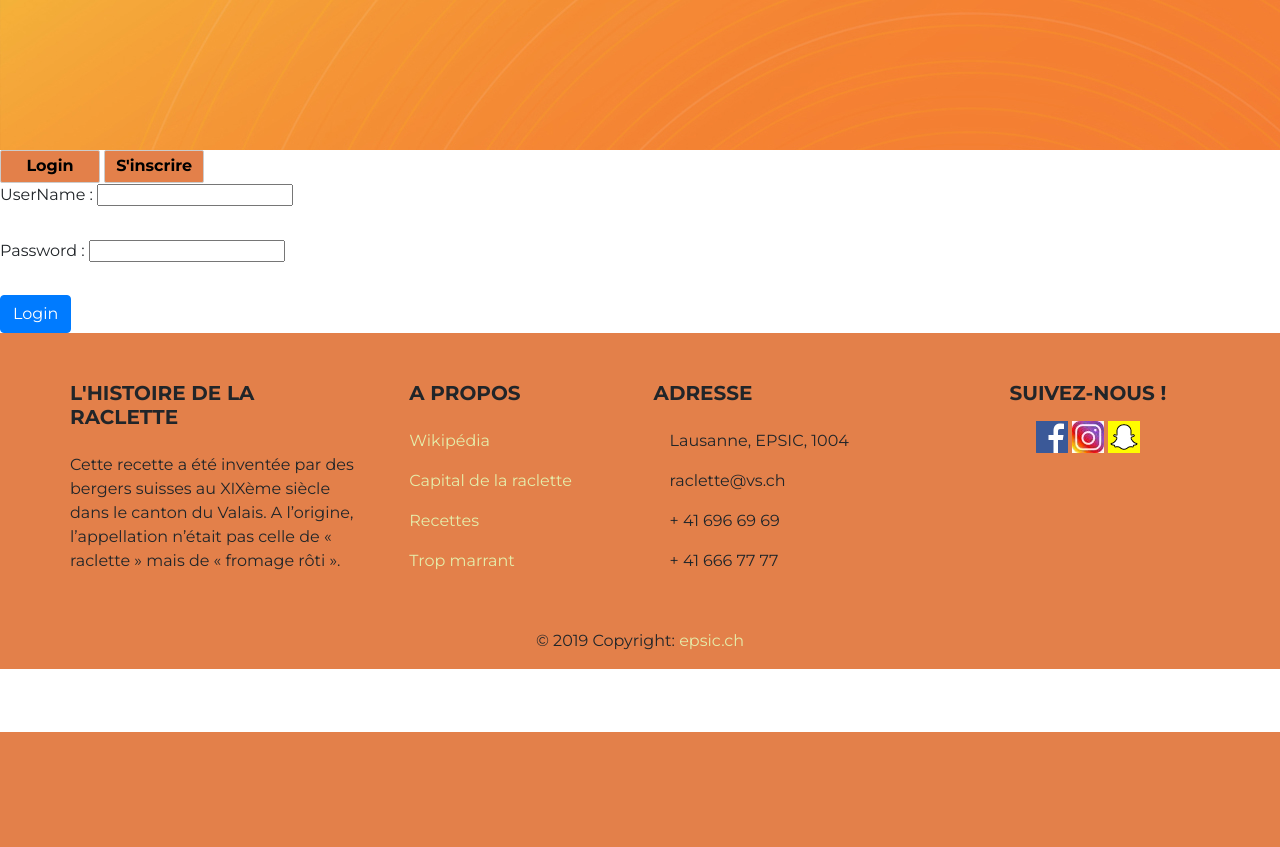
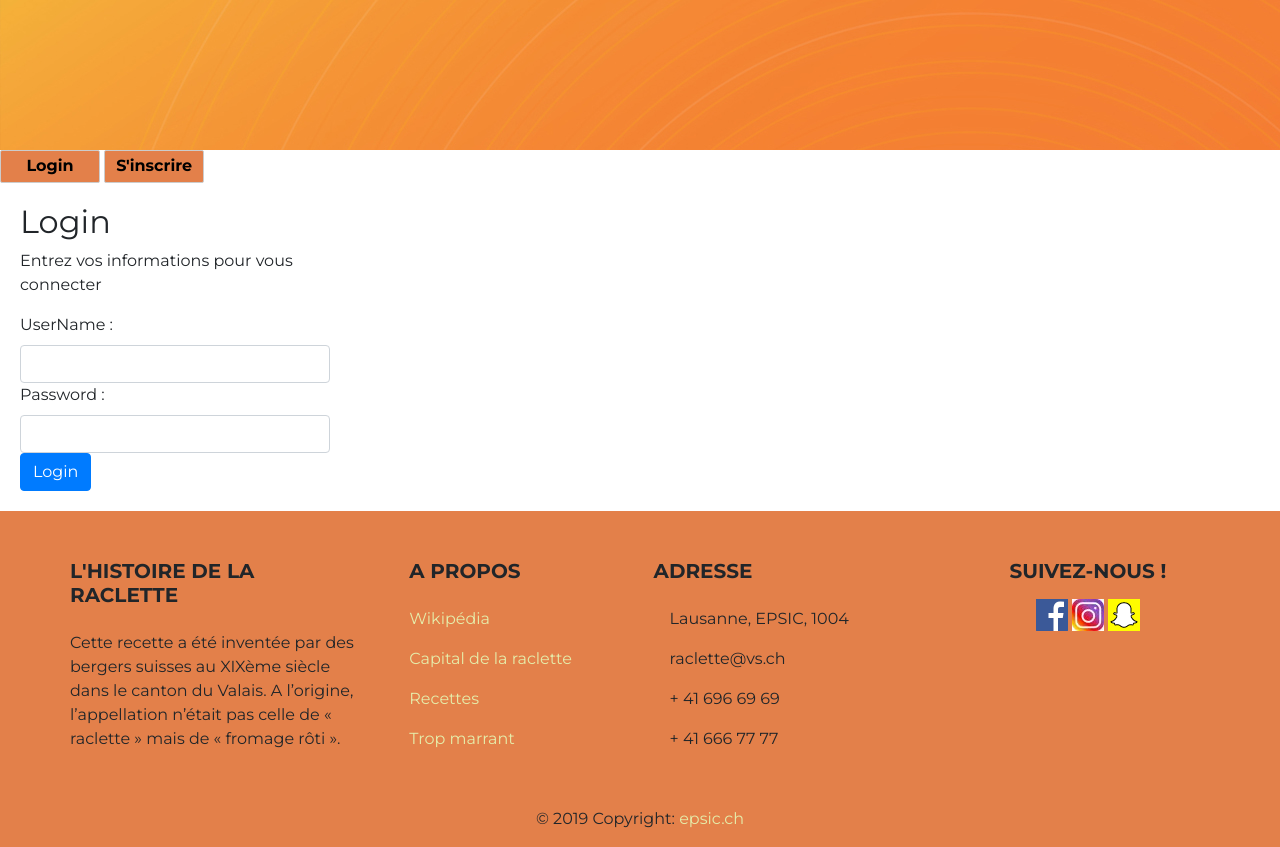
Before and after one commit to Sykos/WebShop151, a PHP site: page /?page=login in a window 1280 px wide; the page is wider, and only the part inside the window is pictured. Shown: the part 68-915 px from the top of that part. Before the commit the page ends 800 px from the top of that part, so only its background shows below. Run offline with PHP 8.4, Linux system fonts and the light colour scheme; some libraries are stand-ins or nearby versions.

Commit message:
Test login

```diff
--- a/views/loginView.php
+++ b/views/loginView.php
@@ -31,18 +31,23 @@
 
           <div class="row">
               <div class="col-md-12">
-                  <!-- INSERT BODY -->
-
-               <form action = "?page=login" method = "post">
-
-                       <label>UserName  :</label>
-                       <input type = "text" name = "username" class = "box"/><br /><br />
-
-                       <label>Password  :</label>
-                       <input type = "password" name = "password" class = "box" /><br/><br />
-
-                       <input type = "submit" class="btn btn-primary" name="submit" value = "Login"/><br />
-               </form>
+                  <div class="wrapper">
+                      <h2>Login</h2>
+                      <p>Entrez vos informations pour vous connecter</p>
+                      <form action = "?page=login" method = "post">
+                          <div>
+                              <label>UserName : </label>
+                              <input type = "text" name = "username" class = "form-control"/>
+                          </div>
+                          <div>
+                              <label>Password : </label>
+                              <input type = "password" name = "password" class = "form-control" />
+                          </div>
+                          <div>
+                            <input type = "submit" class="btn btn-primary" name="submit" value = "Login"/>
+                          </div>
+                      </form>
+                  </div>
           </div>
           </div>
 
```
